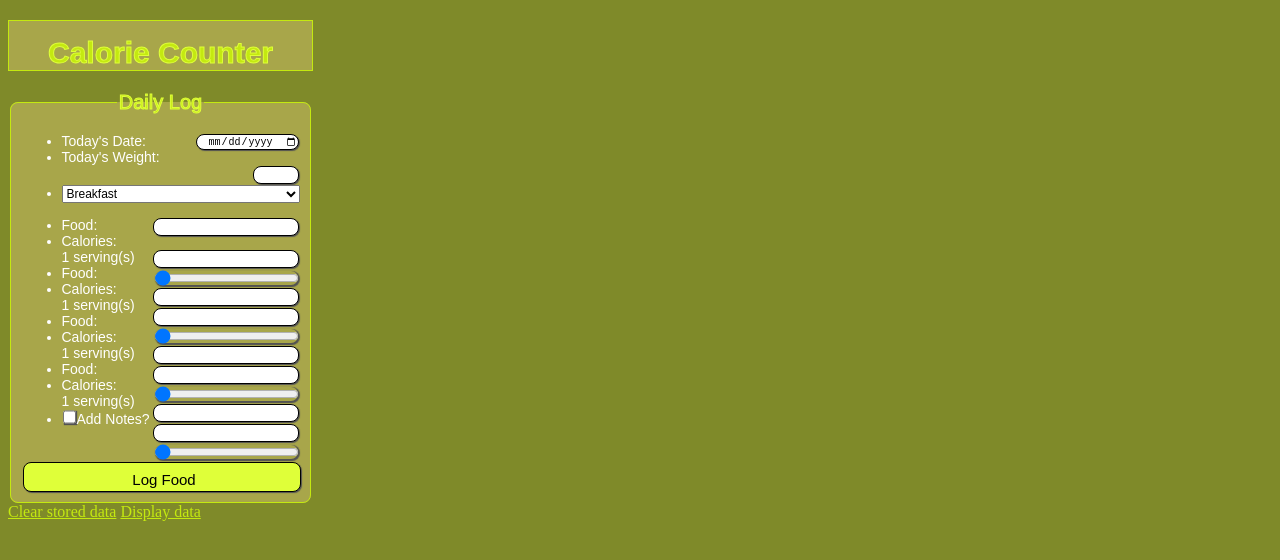
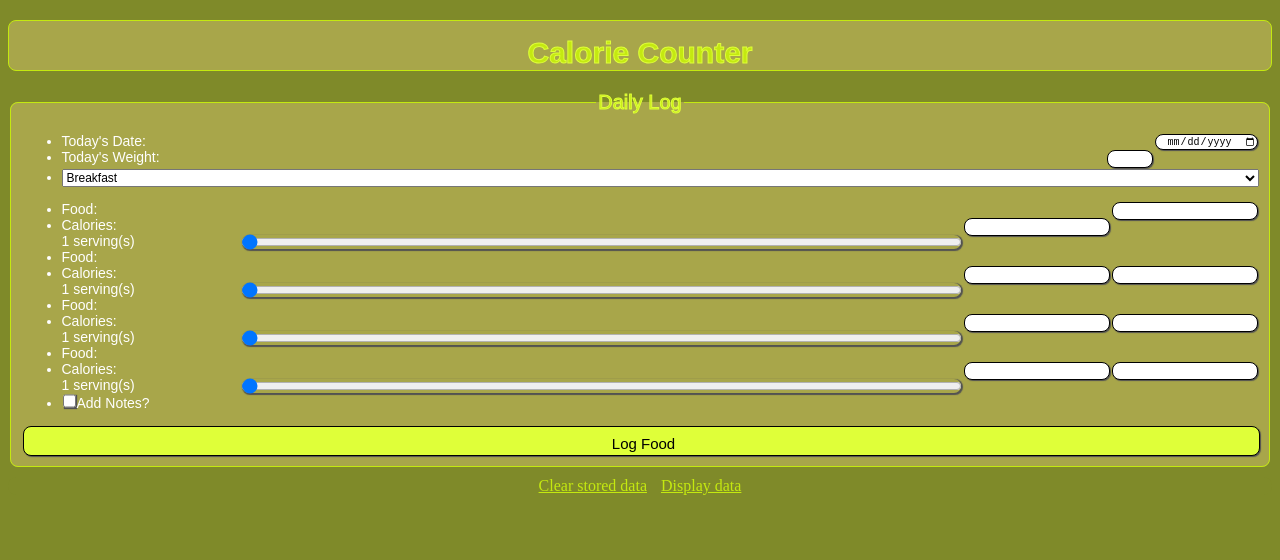
Before and after one commit to g80349/D_Whimple, a plain HTML site: page Whimple_David_Project3/addItem.html in a window 1280 px wide. Drawn offline with Linux system fonts and the light colour scheme.

Commit message:
Figured out how to make text from local storage wrap and created a class for anchors so I could center them.

```diff
--- a/Whimple_David_Project2/styles.css
+++ b/Whimple_David_Project2/styles.css
@@ -19,10 +19,12 @@ h1{
 	color:#c4e910;
 	background-color: #a8a64a;
 	border:1px solid #c4e910;
+	border-radius: 8px;
 	}
 p{
 	font-size: 20px;
 }
+
 fieldset{
 	background-color: #a8a64a;
 	font-family: fantasy;
@@ -40,6 +42,7 @@ input{
     font-size: 10px;
     margin:1px;
     text-indent: 5px;
+
 }
 input#range1,#range2,#range3,#range4{
 	width: 60%;
--- a/Whimple_David_Project3/addItem.html
+++ b/Whimple_David_Project3/addItem.html
@@ -56,9 +56,11 @@
            </fieldset>
         </form>
         <nav>
-        	<a href="addItem.html" id="clear">Clear stored data</a>
-       		<a href="#" id="displayData">Display data</a>
-       		<a href="addItem.html" id="addNewFood" style="display:none">Back</a>
+        	<div class="anchor">
+        		<a href="addItem.html" id="clear">Clear stored data</a>
+        		<a href="#" id="displayData">Display data</a>
+        		<a href="addItem.html" id="addNewFood" style="display:none">Back</a>
+        	</div>
         </nav>
         <script src="main.js" type="text/javascript"></script>
     </body>
--- a/Whimple_David_Project3/styles.css
+++ b/Whimple_David_Project3/styles.css
@@ -5,7 +5,7 @@ Project 3
 CSS Stylesheet*/
 
 body{
-	width: 305px;
+
 	background-color: #7f8a29;
 	color: white;
 }
@@ -19,6 +19,7 @@ h1{
 	color:#c4e910;
 	background-color: #a8a64a;
 	border:1px solid #c4e910;
+	border-radius: 8px;
 	}
 p{
 	font-size: 20px;
@@ -97,9 +98,16 @@ div{
 	background-color: #a8a64a;
 	border-radius: 8px;
 	margin-top: 10px;
+	word-wrap: break-word;
+}
+div.anchor{
+	text-align: center;
+	border: none;
+	background-color: #7f8a29;
 }
 a{
 	color: #c4e910;
+	margin: 5px;
 }
 a:hover{
 	color: white;
--- a/Whimple_David_Project4/styles.css
+++ b/Whimple_David_Project4/styles.css
@@ -5,7 +5,6 @@ Project 3
 CSS Stylesheet*/
 
 body{
-	width: 305px;
 	background-color: #7f8a29;
 	color: white;
 }
@@ -19,6 +18,7 @@ h1{
 	color:#c4e910;
 	background-color: #a8a64a;
 	border:1px solid #c4e910;
+	border-radius: 8px;
 	}
 p{
 	font-size: 20px;
@@ -97,6 +97,12 @@ div{
 	background-color: #a8a64a;
 	border-radius: 8px;
 	margin-top: 10px;
+	word-wrap: break-word;
+}
+div.anchor{
+	text-align: center;
+	border: none;
+	background-color: #7f8a29;
 }
 a{
 	color: #c4e910;
```
Also changed, not shown: Whimple_David_Project3/index.html (+3 -1 lines), Whimple_David_Project4/addItem.html (+5 -3 lines), Whimple_David_Project4/index.html (+3 -1 lines), 1 other file.
